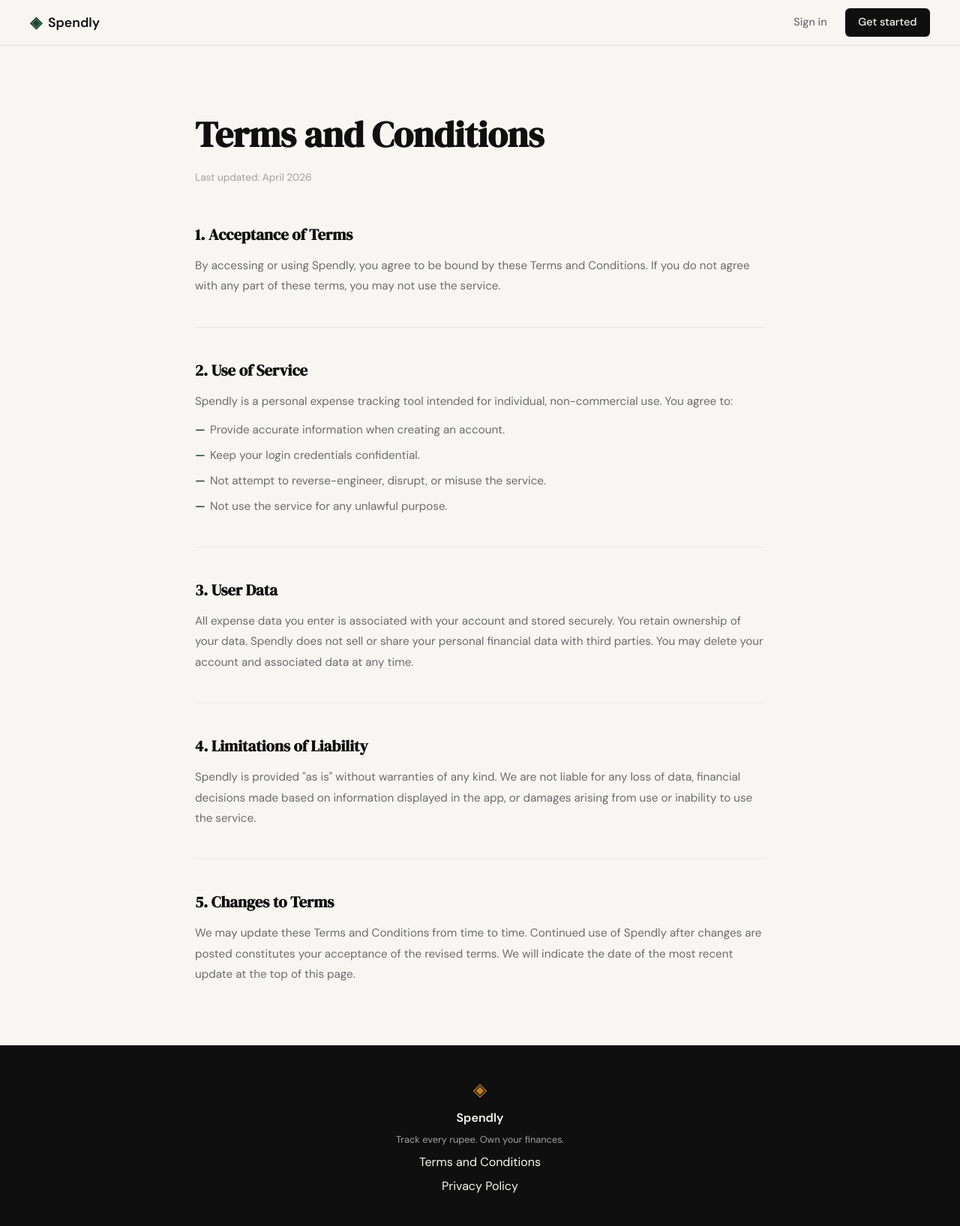
After one commit to Deven352515/ExpenX, a Flask app: page /terms in a window 1280 px wide. The commit adds this page. Shown: the whole page at 75% size. Run offline with Flask 3, Linux system fonts and the light colour scheme.

Commit message:
landing: add terms and conditions page and route

```diff
--- a/app.py
+++ b/app.py
@@ -20,6 +20,11 @@ def register():
 @app.route("/login")
 def login():
     return render_template("login.html")
+
+
+@app.route("/terms")
+def terms():
+    return render_template("terms.html")
 
 
 # ------------------------------------------------------------------ #
--- a/file.txt
+++ b/file.txt
@@ -8,7 +8,7 @@ Point both to "#" as placeholder hrefs since the pages don't exist yet.
 
 Do not modify anything else on the page.
 
-git commit -m "landing: add terms and privacy links to footer”
+git commit -m "landing: add terms and privacy links to footer"
 
 Create a "Terms and Conditions" page for Spendly.
 
--- a/static/css/style.css
+++ b/static/css/style.css
@@ -508,6 +508,84 @@ a { color: inherit; text-decoration: none; }
 }
 
 /* ------------------------------------------------------------------ */
+/* Terms / Privacy pages                                               */
+/* ------------------------------------------------------------------ */
+
+.terms-page {
+    padding: 5rem 2rem;
+}
+
+.terms-inner {
+    max-width: 760px;
+    margin: 0 auto;
+}
+
+.terms-title {
+    font-family: var(--font-display);
+    font-size: clamp(2rem, 4vw, 3rem);
+    color: var(--ink);
+    margin-bottom: 0.5rem;
+}
+
+.terms-updated {
+    font-size: 0.85rem;
+    color: var(--ink-faint);
+    margin-bottom: 3rem;
+}
+
+.terms-section {
+    margin-bottom: 2.5rem;
+    padding-bottom: 2.5rem;
+    border-bottom: 1px solid var(--border-soft);
+}
+
+.terms-section:last-child {
+    border-bottom: none;
+    margin-bottom: 0;
+    padding-bottom: 0;
+}
+
+.terms-section h2 {
+    font-family: var(--font-display);
+    font-size: 1.3rem;
+    color: var(--ink);
+    margin-bottom: 0.75rem;
+}
+
+.terms-section p {
+    font-size: 0.95rem;
+    color: var(--ink-muted);
+    line-height: 1.8;
+    margin-bottom: 0.75rem;
+}
+
+.terms-section p:last-child { margin-bottom: 0; }
+
+.terms-section ul {
+    list-style: none;
+    margin-top: 0.75rem;
+    display: flex;
+    flex-direction: column;
+    gap: 0.5rem;
+}
+
+.terms-section ul li {
+    font-size: 0.95rem;
+    color: var(--ink-muted);
+    line-height: 1.7;
+    padding-left: 1.25rem;
+    position: relative;
+}
+
+.terms-section ul li::before {
+    content: '—';
+    position: absolute;
+    left: 0;
+    color: var(--accent);
+    font-weight: 600;
+}
+
+/* ------------------------------------------------------------------ */
 /* Responsive                                                          */
 /* ------------------------------------------------------------------ */
 
--- a/templates/base.html
+++ b/templates/base.html
@@ -34,7 +34,7 @@
             <span class="brand-icon">◈</span>
             <span class="footer-name">Spendly</span>
             <p class="footer-copy">Track every rupee. Own your finances.</p>
-            <a href="#">Terms and Conditions</a>
+            <a href="/terms">Terms and Conditions</a>
             <a href="#">Privacy Policy</a>
         </div>
     </footer>
--- /dev/null
+++ b/templates/terms.html
@@ -0,0 +1,45 @@
+{% extends "base.html" %}
+
+{% block title %}Terms and Conditions — Spendly{% endblock %}
+
+{% block content %}
+
+<section class="terms-page">
+    <div class="terms-inner">
+        <h1 class="terms-title">Terms and Conditions</h1>
+        <p class="terms-updated">Last updated: April 2026</p>
+
+        <div class="terms-section">
+            <h2>1. Acceptance of Terms</h2>
+            <p>By accessing or using Spendly, you agree to be bound by these Terms and Conditions. If you do not agree with any part of these terms, you may not use the service.</p>
+        </div>
+
+        <div class="terms-section">
+            <h2>2. Use of Service</h2>
+            <p>Spendly is a personal expense tracking tool intended for individual, non-commercial use. You agree to:</p>
+            <ul>
+                <li>Provide accurate information when creating an account.</li>
+                <li>Keep your login credentials confidential.</li>
+                <li>Not attempt to reverse-engineer, disrupt, or misuse the service.</li>
+                <li>Not use the service for any unlawful purpose.</li>
+            </ul>
+        </div>
+
+        <div class="terms-section">
+            <h2>3. User Data</h2>
+            <p>All expense data you enter is associated with your account and stored securely. You retain ownership of your data. Spendly does not sell or share your personal financial data with third parties. You may delete your account and associated data at any time.</p>
+        </div>
+
+        <div class="terms-section">
+            <h2>4. Limitations of Liability</h2>
+            <p>Spendly is provided "as is" without warranties of any kind. We are not liable for any loss of data, financial decisions made based on information displayed in the app, or damages arising from use or inability to use the service.</p>
+        </div>
+
+        <div class="terms-section">
+            <h2>5. Changes to Terms</h2>
+            <p>We may update these Terms and Conditions from time to time. Continued use of Spendly after changes are posted constitutes your acceptance of the revised terms. We will indicate the date of the most recent update at the top of this page.</p>
+        </div>
+    </div>
+</section>
+
+{% endblock %}
```
